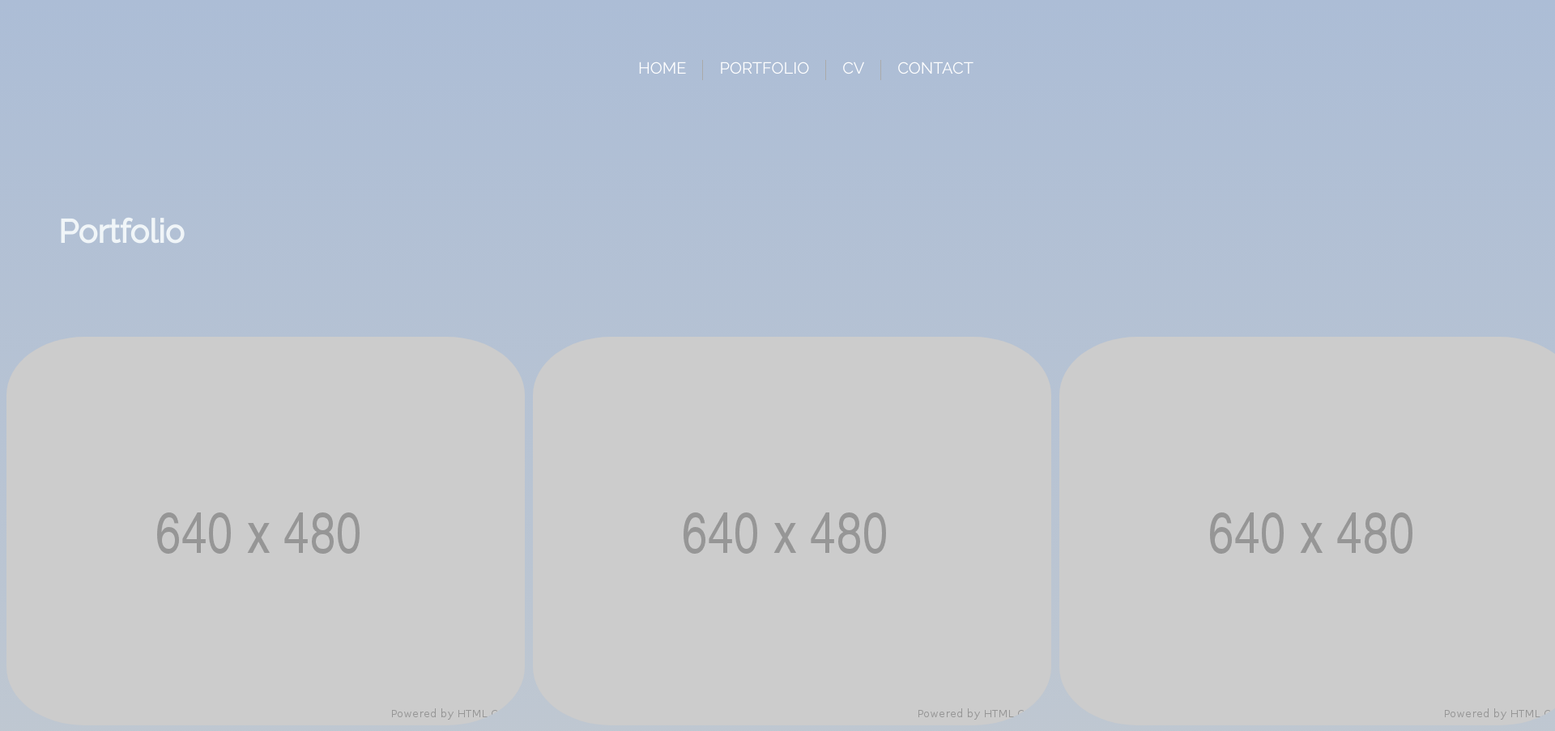
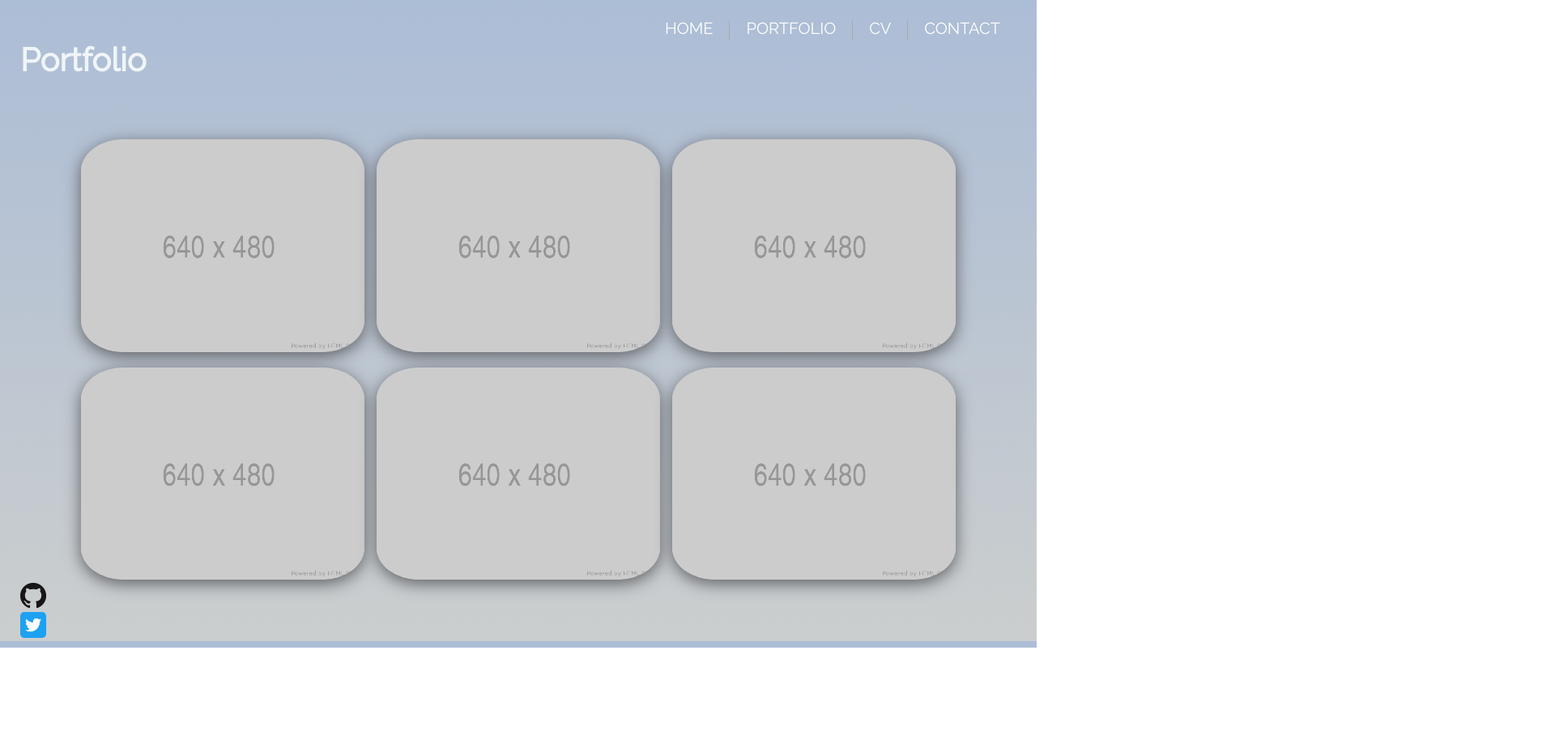
Before and after one commit to beth050201/Assignment_1, a plain HTML site: page portfolio.html in a window 1280 px wide. Shown: the top 903 px of the page at 81% size, 1920 px wide, since content can reach past the window. After the commit the page ends 800 px from the top, so only its background shows below. Drawn offline with Linux system fonts and the light colour scheme.

Commit message:
portfolio

```diff
--- a/portfolio.html
+++ b/portfolio.html
@@ -12,48 +12,45 @@
 </head>
 
 <body>
+
         <nav>
+        <h1>Portfolio</h1>
                 <ul>
                     <li><a href="index.html" >Home</a></li>
                     <li><a href="portfolio.html" >Portfolio</a></li>
                     <li><a href="cv.html">CV</a></li>
                     <li><a href="contact.html">Contact</a></li>
                   <!-- linking the pages of the navigation --->
+                </ul>
+        </nav>
 
-            </nav>
-    <section class="content">
-        <div class="one">
 
+        <div class="content2">
+                <div class="portfolio">
+                        <img src="assets/640x480.png" alt="placeholder">
                 </div>
 
-        <div class="two">
-         <h1> Portfolio</h1>
+                <div class="portfolio">
+                        <img src="assets/640x480.png" alt="placeholder">
                 </div>
 
-        <div class= "topleft">
-                <img src="assets/640x480.png" alt="Placeholder Image" class="image">
+                <div class="portfolio">
+                        <img src="assets/640x480.png" alt="placeholder">
                         </div>
 
-        <div class= "topmiddle">
-                <img src="assets/640x480.png" alt="Placeholder Image" class="image">
+                <div class="portfolio">
+                         <img src="assets/640x480.png" alt="placeholder">
                 </div>
 
-        <div class= "topright">
-                <img src="assets/640x480.png" alt="Placeholder Image" class="image">
+                <div class="portfolio">
+                         <img src="assets/640x480.png" alt="placeholder">
                        </div>
 
-        <div class= "bottomleft">
-                <img src="assets/640x480.png" alt="Placeholder Image" class="image">
+                <div class="portfolio">
+                        <img src="assets/640x480.png" alt="placeholder">
+                       </div>
         </div>
 
-        <div class= "bottommiddle">
-                <img src="assets/640x480.png" alt="Placeholder Image" class="image">
-                            </div>
-
-         <div class= "bottomright">
-                <img src="assets/640x480.png" alt="Placeholder Image" class="image">
-                                </div>
-    </section>
 
         <footer>
             <ul> <a href="https://github.com/beth050201" target="_blank"><img src="assets/GitHub-Mark-32px.png" alt="GitHub"></a>
--- a/style.css
+++ b/style.css
@@ -1,4 +1,9 @@
 /* starter code used from Nile */
+
+*{
+  padding: 0;
+  margin: 0;
+}
 
 
 h1 {
@@ -6,6 +11,9 @@ h1 {
      color:rgb(240, 245, 248);
      text-align: left;
      font-size: 40px;
+     padding-top: 25px;
+     padding-left: 25px;
+     padding-bottom: 25px;
  }
 
 
@@ -26,11 +34,13 @@ h1 {
  }
 
  nav {
-    margin: 50px;
     font-family: 'Raleway', sans-serif;
     float: right;
-    flex-direction: row-reverse;
+    flex-direction: row;
+    justify-content: space-between;
     display: flex;
+    padding-top: 25px;
+    padding-right: 25px;
   }
 
   ul {
@@ -73,29 +83,17 @@ h1 {
     /*https://developer.mozilla.org/en-US/docs/Web/CSS/linear-gradient */
     display: flex;
     flex-direction: column;
+    width: 100%;
 }
 
-.content {
+.content1 {
     display: grid;
-    grid-template-columns: (4, 1fr);
+    grid-template-columns: (2, 1fr);
     grid-gap: 10px;
     grid-auto-rows: minmax(100px, auto);
 
   }
 
-  .one {
-    grid-column: 3/ 4;
-    grid-row: 1;
-    text-align: right;
-    padding: 0%;
-  }
-
-  .two {
-    grid-column: 1 / 2;
-    grid-row: 1 ;
-    padding: 10%;
-    text-align: left;
-  }
 
   img {
     border-style: none;
@@ -103,18 +101,18 @@ h1 {
     align-items: center;
    }
 
-  .three {
+  .one {
     grid-column: 1;
-    grid-row: 2 / 3;
+    grid-row: 1;
     padding: 5em;
     /*background-color: rgb(198, 229, 241);*/
     text-align: center;
     padding: 10px 50px 20px;
   }
 
-  .four {
-      grid-column: 3 / 4;
-      grid-row: 2 ;
+  .two {
+      grid-column: 2;
+      grid-row: 1 ;
       padding: 10%;
      /* background-color: rgb(198, 229, 241);*/
       font-family: 'Raleway', sans-serif;
@@ -122,9 +120,9 @@ h1 {
       padding: padding: 10px 50px 20px;
   }
 
-.five{
-  grid-column: 3/4;
-  grid-row: 3;
+.three{
+  grid-column: 2;
+  grid-row: 2;
   padding: 10%;
   /*background-color: rgb(198, 229, 241);*/
   font-family: 'Raleway', sans-serif;
@@ -133,40 +131,31 @@ h1 {
 
 }
 
-.topleft{
-grid-column: 1;
-grid-row: 2;
-
+.content2{
+    display: grid;
+    grid-template-columns: repeat(3, 1fr);
+    grid-gap: 15px;
+    grid-auto-rows: minmax(150px, auto);
+    padding-left: 100px;
+    padding-right: 100px;
+    padding-top: 50px;
 }
 
-.topmiddle{
-grid-column: 2;
-grid-row: 2;
+.portfolio{
+  border-style: none;
+  border-radius: 15%;
+  align-items: center;
+  position: relative;
+  width: 100%;
 }
 
-.topright{
-grid-column: 3;
-grid-row: 2;
+.portfolio img{
+  width: 100%;
+  box-shadow: 0 5px 20px rgb(95, 96, 100);
 }
-
-.bottomleft{
-grid-column: 1;
-grid-row: 3;
-}
-
-
-.bottommiddle{
-grid-column: 2;
-grid-row: 3;
-}
-
-.bottomright{
-grid-column: 3;
-grid-row: 3;
-}
-
 
 footer{
     text-align: left;
-    color:white
+    color:white;
+    padding-left: 25px;
 }
```
Also changed, not shown: contact.html (+3 -9 lines), cv.html (+3 -10 lines), index.html (+8 -13 lines). Lines whose indentation alone changed are shown as unchanged.
